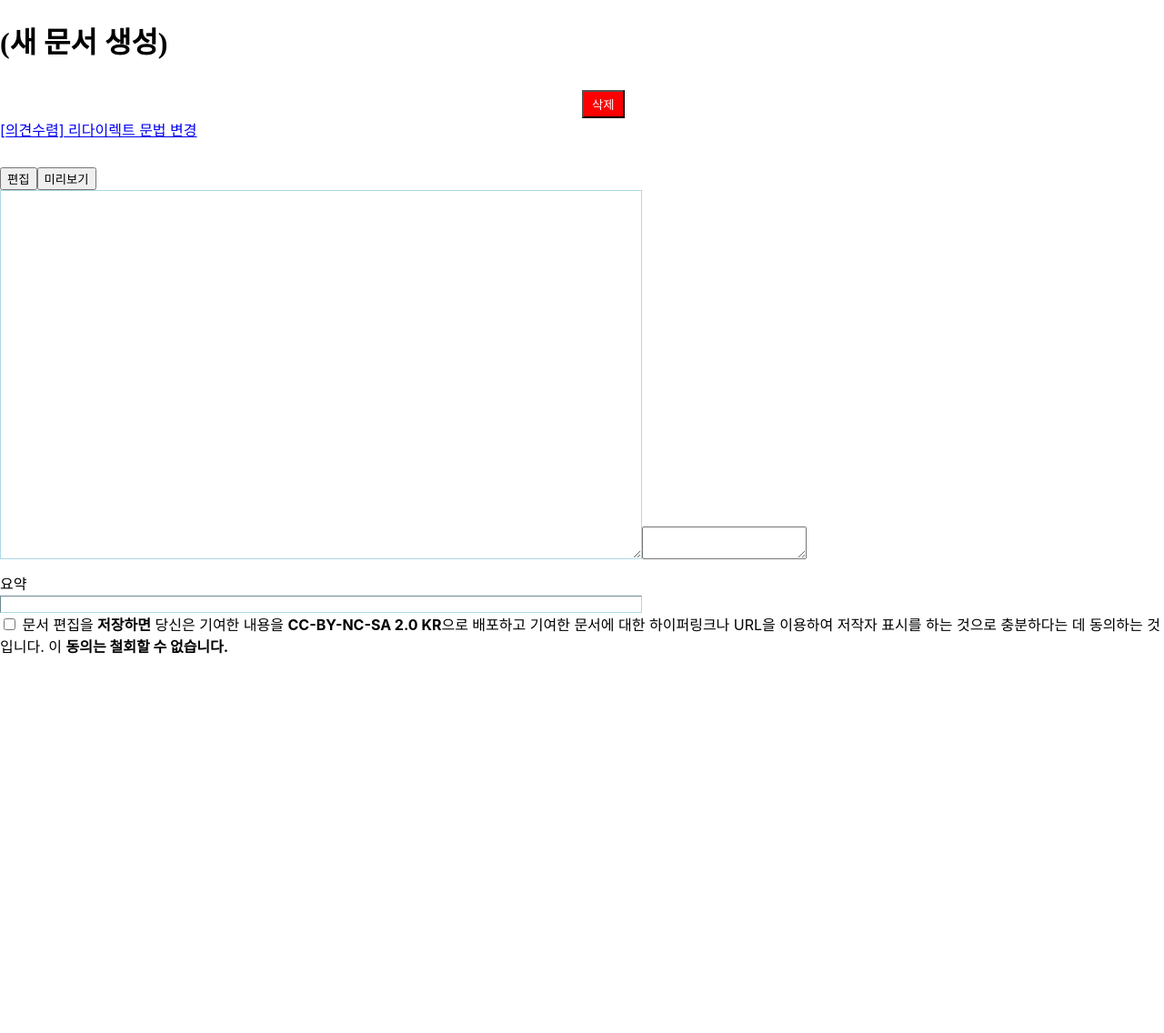
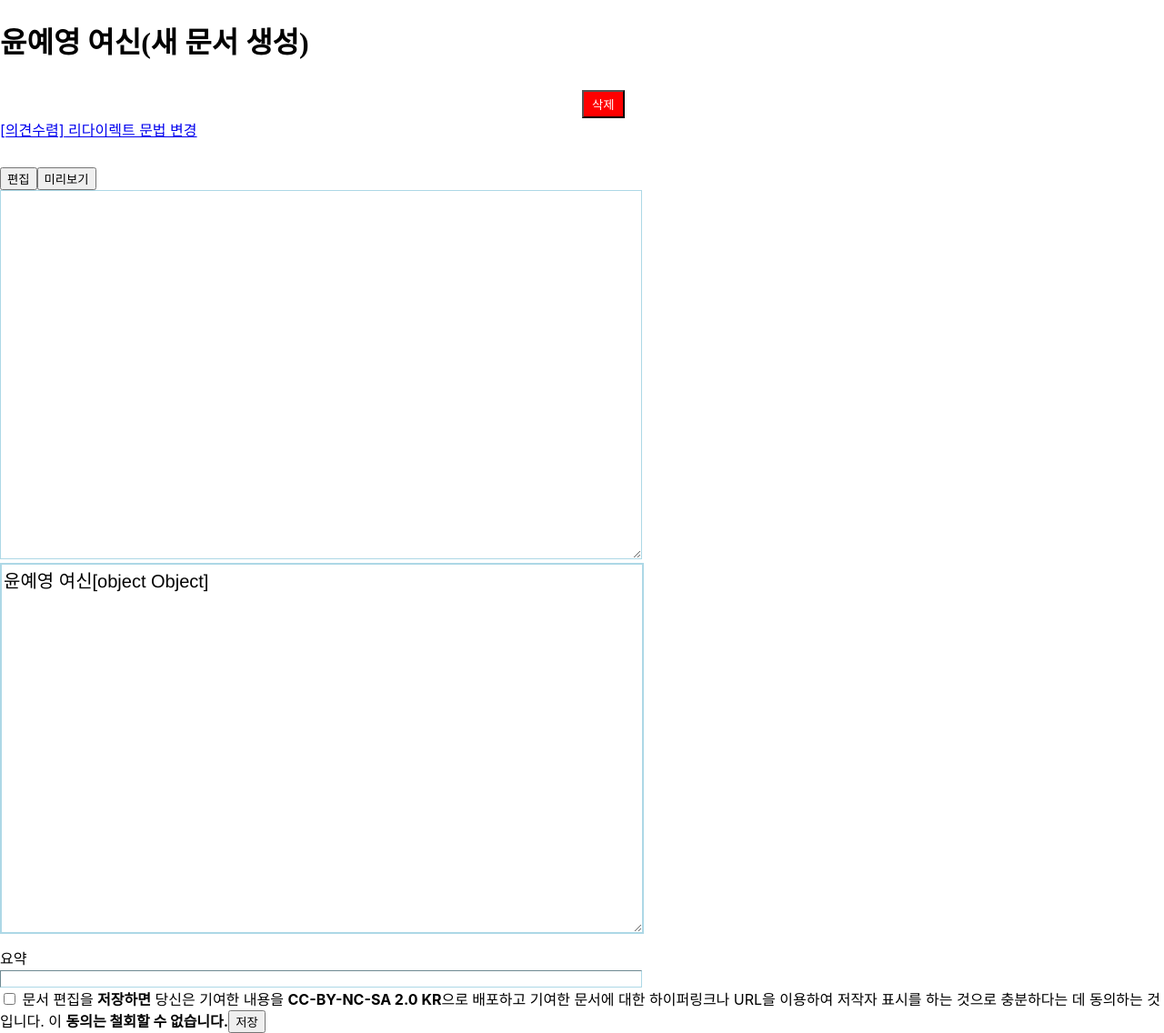
Before and after one commit to pknu-wap/NoBloodNoTears, a React (Create React App) app: page / in a window 1280 px wide. Shown: the whole page at 91% size. Before the commit the page ends 800 px from the top, so only its background shows below. Built offline with nearby package versions, Linux system fonts and the light colour scheme.

Commit message:
how to put enter in a textarea

```diff
--- /dev/null
+++ b/src/newDocument/EditText.js
@@ -0,0 +1,7 @@
+import React,{Component} from 'react';
+
+export class EditText extends Component{
+    render(){
+        return <textarea id="editTextarea" className="WriteContext" onChange={this.props.onChange} />;
+    }
+}
--- /dev/null
+++ b/src/newDocument/PreviewText.js
@@ -0,0 +1,11 @@
+import React, {Component} from 'react';
+
+export class PreviewText extends Component{
+    render(){
+
+        return(
+        <textarea id="previewTextarea" value={this.props.value}>
+        </textarea>
+        );
+    }
+}
--- a/src/newDocument/UploadFile.css
+++ b/src/newDocument/UploadFile.css
@@ -32,3 +32,11 @@
     padding-left: 9px;
     padding-right: 9px;
 }
+#previewTextarea{
+    border-width: 2px;
+    min-width: 700px;
+    min-height: 400px;
+    font-size: 20px;
+    font-family: Helvetica;
+    border-color:lightblue;
+}
--- a/src/newDocument/UploadFile.js
+++ b/src/newDocument/UploadFile.js
@@ -1,11 +1,12 @@
 import React, {Component} from 'react';
 import './UploadFile.css'
-
+import {EditText} from './EditText.js';
+import {PreviewText} from './PreviewText';
 class UploadFile extends Component{
 constructor(props){
     super(props);
     this.state={
-        name:'',
+        name:"윤예영 여신",
         content:""
     }
 
@@ -15,6 +16,10 @@ handleChange=(e)=>{
     this.setState({
         content: e.target.value
     })
+    console.log(this.state.content);
+}
+handleToggle=()=>{
+
 }
     render(){
 
@@ -32,15 +37,16 @@ handleChange=(e)=>{
               <button id="redirect">편집</button>
               <button>미리보기</button>
               <br/>
-              <textarea className="WriteContext" value={this.state.content} onChange={this.handleChange}/>
-              <textarea value={this.state.content}></textarea>
 
+              <EditText   value={this.state.content} onChange={this.handleChange} visibility={true}/>
+              <PreviewText value={this.state.name+<br/>+this.state.content}/>
+            <br/>
               <div id="summary">요약<br/></div>
               <input id="summaryInput"/>
               <br/>
 
               <input type="checkbox"/> 문서 편집을 <b>저장하면</b> 당신은 기여한 내용을 <b>CC-BY-NC-SA 2.0 KR</b>으로 배포하고 기여한 문서에 대한 하이퍼링크나 URL을 이용하여 저작자 표시를 하는 것으로 충분하다는 데 동의하는 것입니다. 이 <b>동의는 철회할 수 없습니다.</b>
-
+                <button >저장</button>
           </div>
         );
 
```
